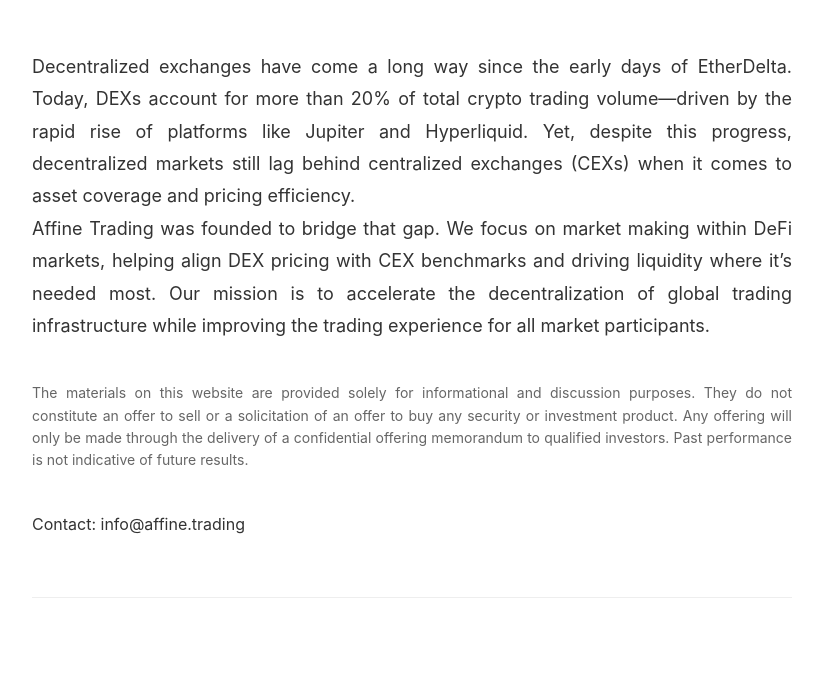
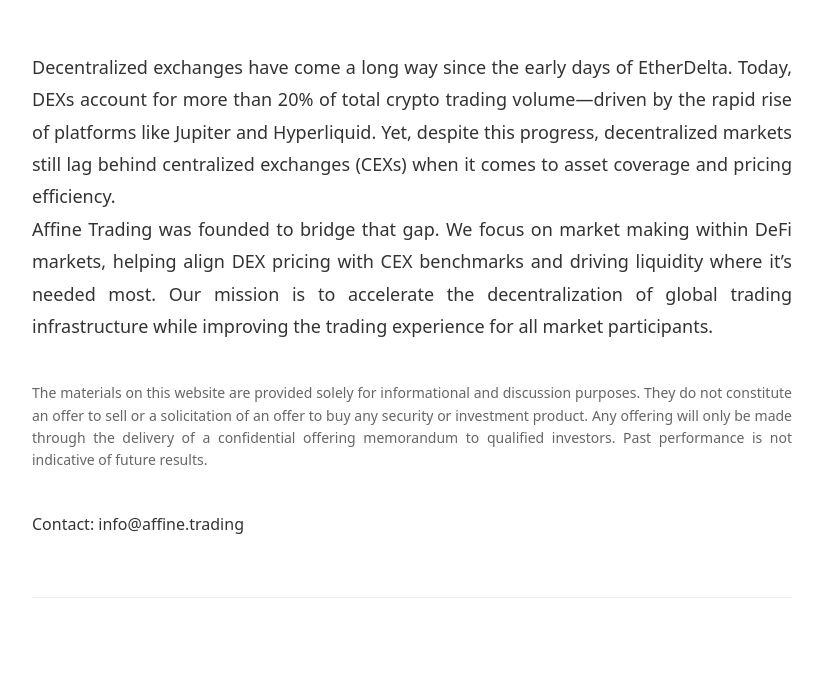
Before and after one commit to affinetrading/landing, a plain HTML site: page index.html in a window 1280 px wide. Shown: the part 146-844 px from the top of the page, without its empty margins (228-1051 px from the left). Drawn offline with Linux system fonts and the light colour scheme.

Commit message:
Updated font

```diff
--- a/index.html
+++ b/index.html
@@ -19,7 +19,7 @@
         }
 
         body {
-            font-family: -apple-system, BlinkMacSystemFont, 'Segoe UI', Roboto, Oxygen, Ubuntu, Cantarell, sans-serif;
+            font-family: 'Jost', ui-sans-serif, system-ui, -apple-system, Segoe UI, Roboto, 'Helvetica Neue', Arial, 'Noto Sans', 'Liberation Sans', sans-serif;
             line-height: 1.6;
             color: #333;
             background-color: #fff;
```
